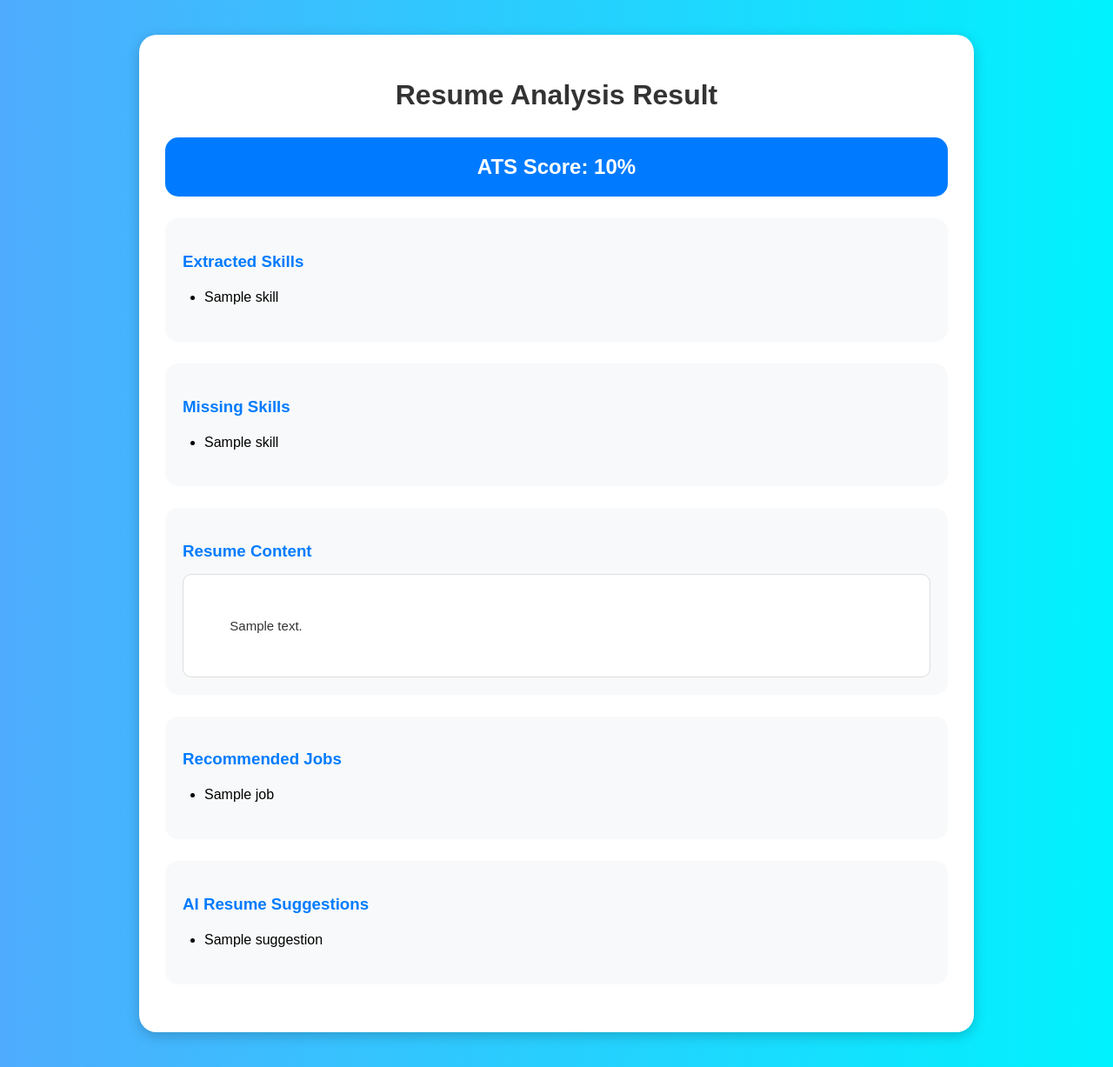
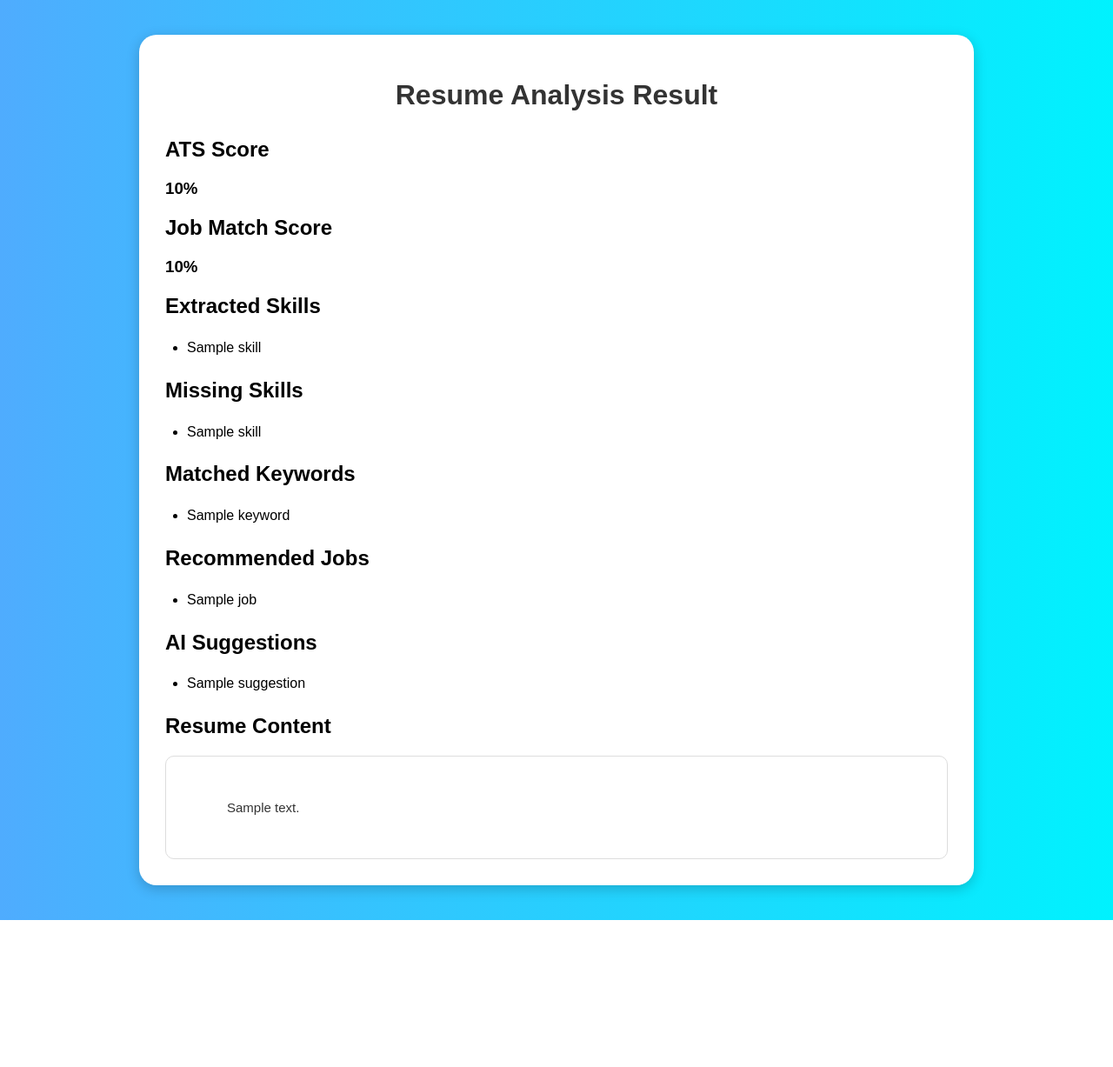
Before and after one commit to geetha0913/AI-Resume-Analyzer, a Flask app: template templates/result.html in a window 1280 px wide. Shown: the whole page at 87% size. After the commit the page ends 1058 px from the top, so only its background shows below. Run offline with Flask 3, Linux system fonts and the light colour scheme; the template is opened without the code that fills it: most values are stand-ins (such as "Sample title", 1, 10 or a date in 2020).

Commit message:
Added job decription matching

```diff
--- a/app.py
+++ b/app.py
@@ -20,7 +20,7 @@ def home():
 @app.route('/upload', methods=['POST'])
 def upload_resume():
 
-    # Check file uploaded
+    # Check if file uploaded
     if 'resume' not in request.files:
         return "No file uploaded"
 
@@ -30,7 +30,7 @@ def upload_resume():
     if file.filename == '':
         return "No selected file"
 
-    # Save uploaded file
+    # Save file
     filepath = os.path.join(app.config['UPLOAD_FOLDER'], file.filename)
 
     file.save(filepath)
@@ -45,6 +45,9 @@ def upload_resume():
 
         if text:
             resume_text += text
+
+    # Get Job Description
+    job_description = request.form['job_description']
 
     # Skills List
     skills = [
@@ -64,7 +67,7 @@ def upload_resume():
         "Bootstrap"
     ]
 
-    # Extracted Skills
+    # Extract Skills
     extracted_skills = []
 
     for skill in skills:
@@ -84,6 +87,37 @@ def upload_resume():
     for skill in skills:
         if skill not in extracted_skills:
             missing_skills.append(skill)
+
+    # Job Description Matching
+    job_keywords = []
+
+    job_words = job_description.lower().split()
+
+    for word in job_words:
+
+        clean_word = word.strip(",.!?()[]{}")
+
+        if len(clean_word) > 3:
+
+            if clean_word not in job_keywords:
+                job_keywords.append(clean_word)
+
+    matched_keywords = []
+
+    for keyword in job_keywords:
+
+        if keyword in resume_text.lower():
+            matched_keywords.append(keyword)
+
+    # Match Score
+    if len(job_keywords) > 0:
+
+        match_score = int(
+            (len(matched_keywords) / len(job_keywords)) * 100
+        )
+
+    else:
+        match_score = 0
 
     # Recommended Jobs
     recommended_jobs = []
@@ -110,13 +144,13 @@ def upload_resume():
         suggestions.append("Learn SQL for database-related roles.")
 
     if "Machine Learning" not in extracted_skills:
-        suggestions.append("Add Machine Learning projects to strengthen your AI profile.")
+        suggestions.append("Add Machine Learning projects.")
 
     if "GitHub" not in extracted_skills:
-        suggestions.append("Include GitHub projects in your resume.")
+        suggestions.append("Include GitHub projects.")
 
     if ats_score < 70:
-        suggestions.append("Improve your resume by adding more technical skills.")
+        suggestions.append("Improve your resume with more technical skills.")
 
     if "React" in extracted_skills and "Flask" in extracted_skills:
         suggestions.append("You are suitable for Full Stack Development roles.")
@@ -128,7 +162,9 @@ def upload_resume():
         missing_skills=missing_skills,
         recommended_jobs=recommended_jobs,
         suggestions=suggestions,
-        resume_text=resume_text
+        resume_text=resume_text,
+        match_score=match_score,
+        matched_keywords=matched_keywords
     )
 
 
--- a/templates/result.html
+++ b/templates/result.html
@@ -1,68 +1,76 @@
 <!DOCTYPE html>
-<html lang="en">
+<html>
+
 <head>
-    <meta charset="UTF-8">
-    <meta name="viewport" content="width=device-width, initial-scale=1.0">
-    <title>Analysis Result</title>
+
+    <title>Resume Analysis Result</title>
 
     <link rel="stylesheet" href="{{ url_for('static', filename='style.css') }}">
+
 </head>
+
 <body>
 
     <div class="container">
+
         <h1>Resume Analysis Result</h1>
 
-<div class="score-card">
-    <h2>ATS Score: {{ ats_score }}%</h2>
-</div>
+        <h2>ATS Score</h2>
 
-<div class="section">
-    <h3>Extracted Skills</h3>
+        <h3>{{ ats_score }}%</h3>
+
+        <h2>Job Match Score</h2>
+
+        <h3>{{ match_score }}%</h3>
+
+        <h2>Extracted Skills</h2>
 
         <ul>
             {% for skill in extracted_skills %}
                 <li>{{ skill }}</li>
             {% endfor %}
         </ul>
-</div>
 
-<div class="section">
-    <h3>Missing Skills</h3>
+        <h2>Missing Skills</h2>
 
         <ul>
             {% for skill in missing_skills %}
                 <li>{{ skill }}</li>
             {% endfor %}
         </ul>
-</div>
 
-<div class="section">
-    <h3>Resume Content</h3>
+        <h2>Matched Keywords</h2>
 
-    <div class="resume-box">
-        {{ resume_text }}
-    </div>
-</div>
+        <ul>
+            {% for keyword in matched_keywords %}
+                <li>{{ keyword }}</li>
+            {% endfor %}
+        </ul>
 
-<div class="section">
-    <h3>Recommended Jobs</h3>
+        <h2>Recommended Jobs</h2>
 
         <ul>
             {% for job in recommended_jobs %}
                 <li>{{ job }}</li>
             {% endfor %}
         </ul>
-</div>
 
-<div class="section">
-    <h3>AI Resume Suggestions</h3>
+        <h2>AI Suggestions</h2>
 
         <ul>
             {% for suggestion in suggestions %}
                 <li>{{ suggestion }}</li>
             {% endfor %}
         </ul>
+
+        <h2>Resume Content</h2>
+
+        <div class="resume-box">
+            {{ resume_text }}
+        </div>
+
     </div>
 
 </body>
+
 </html>
```
Also changed, not shown: templates/index.html (+17 -11 lines). Lines whose indentation alone changed are shown as unchanged.
